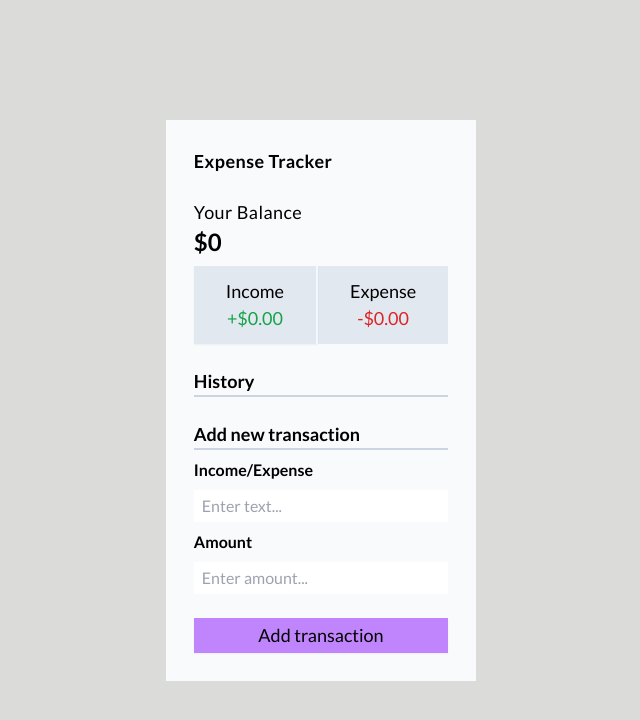
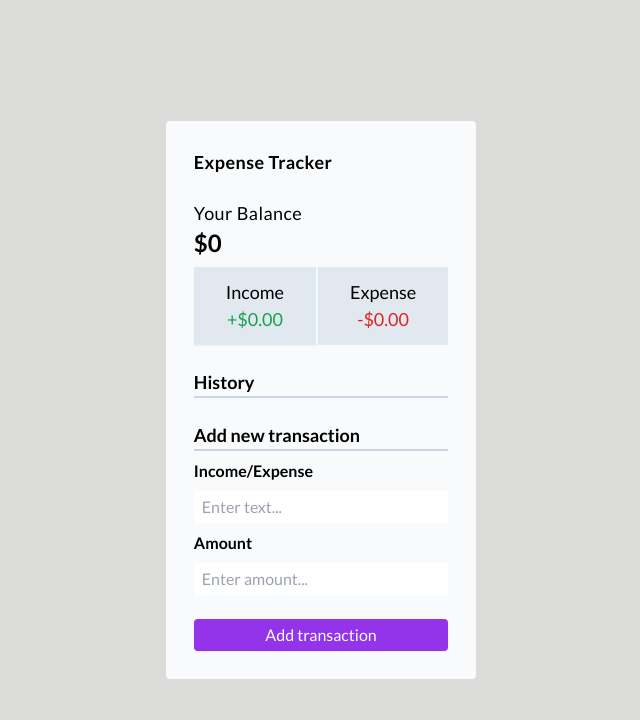
Before and after one commit to Lu-Smith/vue_expense_tracker, a Vue app: page / in a window 1280 px wide. Shown: the top 720 px of the page, without its empty margins (319-959 px from the left). Built offline with nearby package versions, Linux system fonts and the light colour scheme.

Commit message:
Updated styling

```diff
--- a/src/App.vue
+++ b/src/App.vue
@@ -1,6 +1,6 @@
 <template>
   <div
-  class="w-full p-7 bg-slate-50 flex items-start flex-col justify-center">
+  class="w-full p-7 rounded bg-slate-50 flex items-start flex-col justify-center">
     <Header />
     <div class="">
       <Balance :total="total" />
--- a/src/components/AddTransactions.vue
+++ b/src/components/AddTransactions.vue
@@ -30,7 +30,7 @@
             class="px-2 py-1 w-full text-base"
             v-model="amount"/>
         </div>
-        <button class="bg-purple-400 hover:bg-purple-300 mt-4 px-2 py-1 w-full duration-300 shadow-sm hover:w-4/5 m-auto">Add transaction</button>
+        <button class="bg-purple-600 text-white text-base rounded hover:bg-purple-300 mt-4 px-2 py-1 w-full duration-300 shadow-sm hover:w-4/5 m-auto">Add transaction</button>
     </form>
 </template>
 
```
